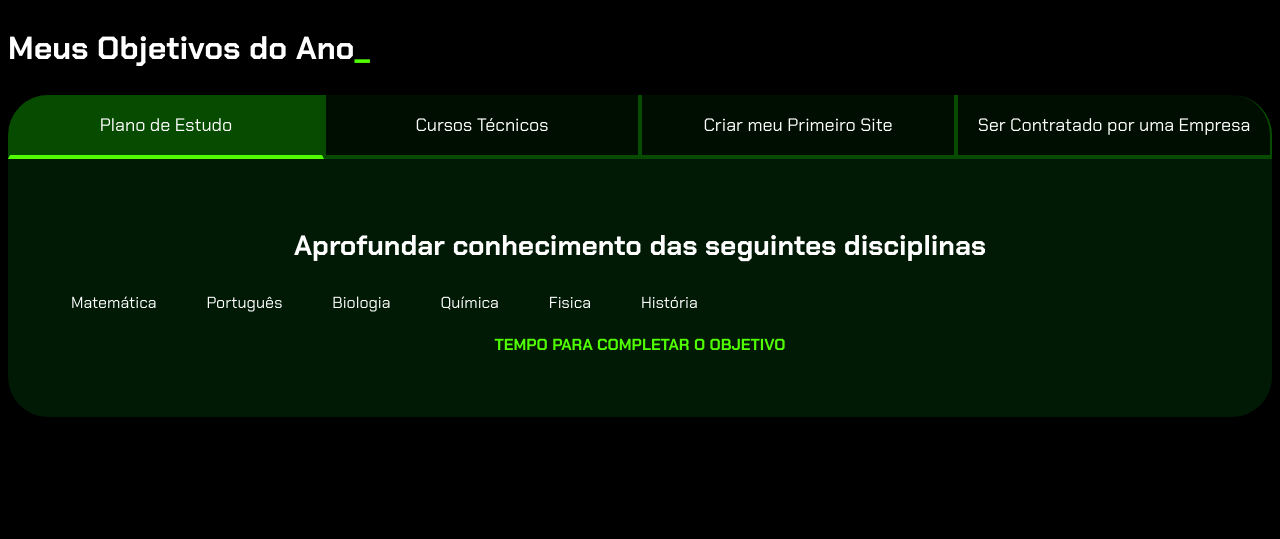
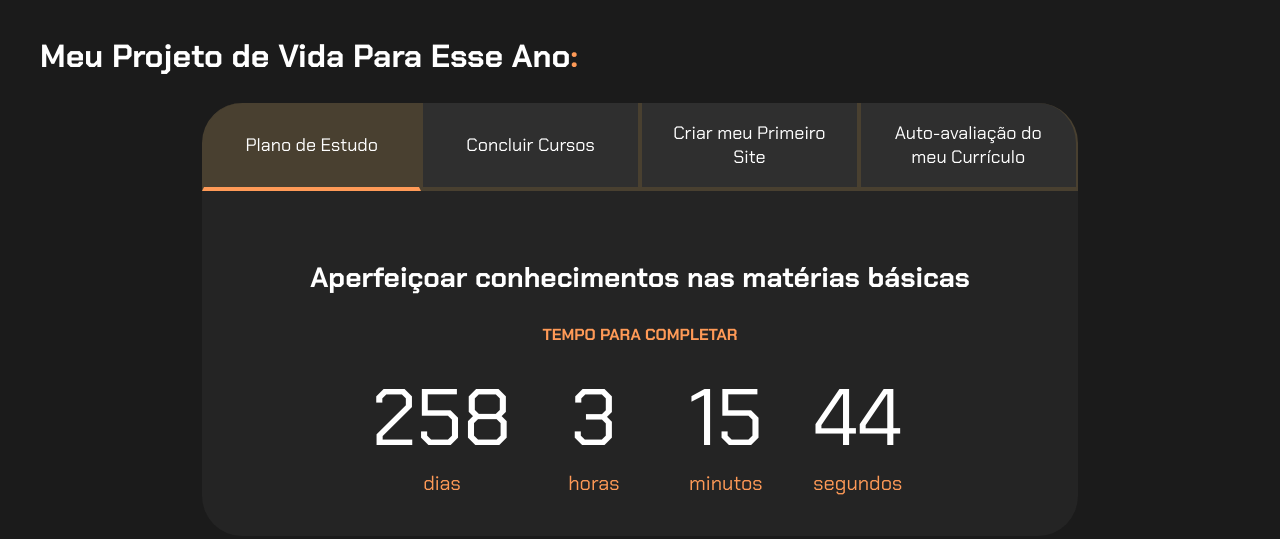
Before and after one commit to EduardoMoro1/3-b-site-de-espectativas, a plain HTML site: page index.html in a window 1280 px wide. Drawn offline with Linux system fonts and the light colour scheme.

Commit message:
Checkpoint final dia 21/03

```diff
--- a/index.html
+++ b/index.html
@@ -1,70 +1,121 @@
-<!----------------------------------------------------------------------------------------------------->
 <!DOCTYPE html>
 <html lang="pt-br">
+
 <head>
     <meta charset="UTF-8">
-    <meta http-equiv="X-UA-Compatible" content="IE=edge">
     <meta name="viewport" content="width=device-width, initial-scale=1.0">
-    <title>projetos-de-vida</title>
+    <title>Projeto de Vida</title>
     <link rel="stylesheet" href="style.css">
 </head>
-<!----------------------------------------------------------------------------------------------------->
+<!-- __________________________________________________________________________________________________________________________ -->
 <body>
-    <section class="conteudo principal">
-    <h2 class="titulo-principal">Meus Objetivos do Ano<span>_</span></h2>
+    <section class="conteudo-principal">
+        <h2 class="titulo-principal">Meu Projeto de Vida Para Esse Ano<span>:</span></h2>
+        <div class="conteudo">
             <div class="botoes">
                 <button class="botao ativo">Plano de Estudo</button>
-        <button class="botao">Cursos Técnicos</button>
+                <button class="botao">Concluir Cursos</button>
                 <button class="botao">Criar meu Primeiro Site</button>
-        <button class="botao">Ser Contratado por uma Empresa</button>
+                <button class="botao">Auto-avaliação do meu Currículo</button>
             </div>
-<!----------------------------------------------------------------------------------------------------->
-<div class="conteudo">
-    <div class="aba-conteudo-ativo">
-        <h3 class="aba-conteudo-titulo-principal">Aprofundar conhecimento das seguintes disciplinas</h3>
-            <div class="lista-plano">
-                <p class="lista-plano-itens">Matemática
-                <p class="lista-plano-itens">Português</p>
-                <p class="lista-plano-itens">Biologia</p>
-                <p class="lista-plano-itens">Química</p>
-                <p class="lista-plano-itens">Fisica</p>
-                <p class="lista-plano-itens">História</p>
-            <h4 class="titulo-primario">Tempo para completar o objetivo</h4>
+<!-- __________________________________________________________________________________________________________________________ -->
+            <div class="abas-textos">
+                <div class="aba-conteudo ativo">
+                    <h3 class="aba-conteudo-titulo-principal">Aperfeiçoar conhecimentos nas matérias básicas</h3>
+                    <h4 class="aba-conteudo-titulo-secundario">Tempo para completar</h4>
+                    <div class="contador">
+                        <div class="contador-digito">
+                            <p class="contador-digito-numero" id="dias0"></p>
+                            <p class="contador-digito-texto">dias</p>
                         </div>
+                        <div class="contador-digito">
+                            <p class="contador-digito-numero" id="horas0"></p>
+                            <p class="contador-digito-texto">horas</p>
                         </div>
-<!----------------------------------------------------------------------------------------------------->
-    <div class="aba-conteudo">
-        <h3 class="aba-conteudo-titulo-secundario">Cursos técnicos que desejo realizar</h3>
-            <div class="lista-cursos">
-                <p class="lista-curso-itens">Curso de Análise de Dados</p>
-                <p class="lista-curso-itens">Finalizar o Curso de Inglês</p>
-                <h4 class="titulo-secundario">Tempo para completar o objetivo</h4>
+                        <div class="contador-digito">
+                            <p class="contador-digito-numero" id="min0"></p>
+                            <p class="contador-digito-texto">minutos</p>
                         </div>
-    </div>
-<!----------------------------------------------------------------------------------------------------->
-    <div class="aba-conteudo">
-        <h3 class="aba-conteudo-titulo-terciario">Espectativas para meu primeiro site</h3>
-            <div class="lista-espectativas">
-                <p class="lista-espectativas-itens">Site Responsivo</p>
-                <p class="lista-espectativas-itens">Agradavel aos olhos</p>
-                <p class="lista-espectativas-itens">Contenha tudo o que eu quiser</p>
-                <h4 class="titulo-terciario">Tempo para completar o objetivo</h4>
-            </div>
-    </div>
-<!----------------------------------------------------------------------------------------------------->
-    <div class="aba-conteudo">
-        <h3 class="aba-conteudo-titulo-quartenario">Meus critérios pessoais para ser contratado</h3>
-            <div class="lista-empresas">
-                <p class="lista-empresa-itens">Certificados dos cursos citados</p>
-                <p class="lista-empresa-itens">Conhecimento de todas as áreas que serão abordadas</p>
-                <p class="lista-empresa-itens">Faculdade completa</p>
-                <h4 class="titulo-quartenario">Tempo para completar o objetivo</h4>
+                        <div class="contador-digito">
+                            <p class="contador-digito-numero" id="seg0"></p>
+                            <p class="contador-digito-texto">segundos</p>
                         </div>
                     </div>
                 </div>
-<!----------------------------------------------------------------------------------------------------->
+<!-- __________________________________________________________________________________________________________________________ -->
+                <div class="aba-conteudo">
+                    <h3 class="aba-conteudo-titulo-principal">Finalizar meu Curso de Inglês e Programação</h3>
+                    <h4 class="aba-conteudo-titulo-secundario">Tempo para completar</h4>
+                    <div class="contador">
+                        <div class="contador-digito">
+                            <p class="contador-digito-numero" id="dias1"></p>
+                            <p class="contador-digito-texto">dias</p>
+                        </div>
+                        <div class="contador-digito">
+                            <p class="contador-digito-numero" id="horas1"></p>
+                            <p class="contador-digito-texto">horas</p>
+                        </div>
+                        <div class="contador-digito">
+                            <p class="contador-digito-numero" id="min1"></p>
+                            <p class="contador-digito-texto">minutos</p>
+                        </div>
+                        <div class="contador-digito">
+                            <p class="contador-digito-numero" id="seg1"></p>
+                            <p class="contador-digito-texto">segundos</p>
+                        </div>
+                    </div>
+                </div>
+<!-- __________________________________________________________________________________________________________________________ -->
+                <div class="aba-conteudo">
+                    <h3 class="aba-conteudo-titulo-principal">Criar um Site Responsivo, Organizado, Funcional e Bonito</h3>
+                    <h4 class="aba-conteudo-titulo-secundario">Tempo para completar</h4>
+                    <div class="contador">
+                        <div class="contador-digito">
+                            <p class="contador-digito-numero" id="dias2"></p>
+                            <p class="contador-digito-texto">dias</p>
+                        </div>
+                        <div class="contador-digito">
+                            <p class="contador-digito-numero" id="horas2"></p>
+                            <p class="contador-digito-texto">horas</p>
+                        </div>
+                        <div class="contador-digito">
+                            <p class="contador-digito-numero" id="min2"></p>
+                            <p class="contador-digito-texto">minutos</p>
+                        </div>
+                        <div class="contador-digito">
+                            <p class="contador-digito-numero" id="seg2"></p>
+                            <p class="contador-digito-texto">segundos</p>
+                        </div>
+                    </div>
+                </div>
+<!-- __________________________________________________________________________________________________________________________ -->
+                <div class="aba-conteudo">
+                    <h3 class="aba-conteudo-titulo-principal">Precisa ter Todos os Cursos Completos com Certificado</h3>
+                    <h4 class="aba-conteudo-titulo-secundario">Tempo para completar</h4>
+                    <div class="contador">
+                        <div class="contador-digito">
+                            <p class="contador-digito-numero" id="dias3"></p>
+                            <p class="contador-digito-texto">dias</p>
+                        </div>
+                        <div class="contador-digito">
+                            <p class="contador-digito-numero" id="horas3"></p>
+                            <p class="contador-digito-texto">horas</p>
+                        </div>
+                        <div class="contador-digito">
+                            <p class="contador-digito-numero" id="min3"></p>
+                            <p class="contador-digito-texto">minutos</p>
+                        </div>
+                        <div class="contador-digito">
+                            <p class="contador-digito-numero" id="seg3"></p>
+                            <p class="contador-digito-texto">segundos</p>
+                        </div>
+                    </div>
+                </div>
+            </div>
+        </div>
+<!-- __________________________________________________________________________________________________________________________ -->
     </section>
     <script src="main.js"></script>
+</body>
 
-</body>
 </html>
--- a/main.js
+++ b/main.js
@@ -1,12 +1,58 @@
-const botoes = document.querySelectorAll(".botao")
+const botoes = document.querySelectorAll(".botao");
+const conteudo = document.querySelectorAll(".aba-conteudo");
 
-    for(let i=0;i <botoes.length;i++){
-        botoes[i].onclick = function(){
+for (let i = 0; i < botoes.length; i++) {
+    botoes[i].onclick = function () {
 
-            for(let j=0;j<botoes.length;j++){
-                botoes[j].classList.remove("ativo")
-            }
-            botoes[i].classList.add("ativo");
+        for (let j = 0; j < botoes.length; j++) {
+            botoes[j].classList.remove("ativo");
+            conteudo[j].classList.remove("ativo");
         }
-        console.log();
+
+        botoes[i].classList.add("ativo");
+        conteudo[i].classList.add("ativo");
     }
+}
+
+const contadores = document.querySelectorAll(".contador");
+const tempoObjetivo1 = new Date("2024-12-05T00:00:00");
+const tempoObjetivo2 = new Date("2024-12-05T00:00:00");
+const tempoObjetivo3 = new Date("2024-12-30T00:00:00");
+const tempoObjetivo4 = new Date("2024-12-01T00:00:00");
+
+const tempos = [tempoObjetivo1,tempoObjetivo2,tempoObjetivo3,tempoObjetivo4];
+
+
+function calculaTempo(tempoObjetivo) {
+    let tempoAtual = new Date();
+    let tempoFinal = tempoObjetivo - tempoAtual;
+    let segundos = Math.floor(tempoFinal / 1000);
+    let minutos = Math.floor(segundos / 60);
+    let horas = Math.floor(minutos / 60);
+    let dias = Math.floor(horas / 24);
+
+    segundos %= 60;
+    minutos %= 60;
+    horas %= 24;
+    if (tempoFinal > 0){
+        return [dias,horas,minutos,segundos];
+    } else {
+        return [0,0,0,0];
+    }
+}
+
+function atualizaCronometro(){
+    for (let i=0; i<contadores.length;i++){
+        document.getElementById("dias"+i).textContent = calculaTempo(tempos[i])[0];
+        document.getElementById("horas"+i).textContent = calculaTempo(tempos[i])[1];
+        document.getElementById("min"+i).textContent = calculaTempo(tempos[i])[2];
+        document.getElementById("seg"+i).textContent = calculaTempo(tempos[i])[3];
+    }
+}
+
+function comecaCronometro(){
+    atualizaCronometro();
+    setInterval(atualizaCronometro,1000);
+}
+
+comecaCronometro();
--- a/style.css
+++ b/style.css
@@ -1,22 +1,22 @@
 @import url('https://fonts.googleapis.com/css2?family=Chakra+Petch:wght@400;700&display=swap');
 
-:root{
-    --cor-de-fundo: #000000;
-    --cor-de-contraste: #51ff00;
+:root {
+    --cor-de-fundo: #1b1b1b;
+    --verde: #ff9a57;
     --branco: #FFFFFF;
-    --botao-ativo: #074b00;
-    --botao-inativo: rgba(1, 29, 3, 0.5);
-    --texto-fundo: rgba(2, 36, 7, 0.74);
+    --botao-ativo: #494030;
+    --botao-inativo: rgba(68, 68, 68, 0.5);
+    --texto-fundo: rgba(58, 58, 58, 0.3);
 }
 
-body{
+body {
     background-color: var(--cor-de-fundo);
     color: var(--branco);
-    font-family: 'Chakra Petch','Sans Serif';
-
+    font-family: 'Chakra Petch', sans-serif;
 }
 
-.conteudo-principal{
+
+.conteudo-principal {
     display: flex;
     flex-direction: column;
     justify-content: center;
@@ -26,19 +26,21 @@ body{
     margin: 0 auto;
 }
 
-.titulo-principal{
+
+.titulo-principal {
     text-align: left;
     width: 100%;
     font-size: 32px;
 }
 
-.titulo-principal span{
-    color: var(--cor-de-contraste);
 
+.titulo-principal span {
+    color: var(--verde);
 }
 
-.botao{
-    font-family: 'Chakra Petch','Sans Serif';
+
+.botao {
+    font-family: 'Chakra Petch', sans-serif;
     background-color: var(--botao-inativo);
     color: var(--branco);
     display: flex;
@@ -53,62 +55,39 @@ body{
     border-top: none;
 }
 
-.ativo{
-    background-color: var(--botao-ativo);
-    border-bottom: 4px solid var(--cor-de-contraste);
-}
 
-.botao:first-child{
+.botao:first-child {
     border-radius: 40px 40px 0 0;
 }
 
-.botoes{
+
+.botoes {
     display: block;
 }
 
-.aba-conteudo{
-    display: none;
-    background-color:var(--texto-fundo);
+
+.botao.ativo{
+    background-color: var(--botao-ativo);
+    border-bottom: 4px solid var(--verde);
+}
+
+
+.abas-textos{
+    background-color: var(--texto-fundo);
     padding: 40px;
     border-radius: 0 0 40px 40px;
 }
 
-.aba-conteudo-ativo{
-    background-color:var(--texto-fundo);
-    padding: 40px;
-    border-radius: 0 0 40px 40px;
-    display: block;
-}
 
-.lista-plano-itens{
-    align-items: center;
-    display: inline;
-    padding: 23px;
-}
-
-.lista-curso-itens{
-    display: inline;
-    padding: 23px;
-}
-
-.lista-espectativas-itens{
-    display: inline;
-    padding: 23px;
-}
-
-.lista-empresa-itens{
-    display: inline;
-    padding: 23px;
-    text-align: center;
+.aba-conteudo.ativo{
+    display:block;
 }
 
 
+.aba-conteudo{
+    display: none;
+}
 
-.titulo-primario{
-    text-align: center;
-    color: #51ff00;
-    text-transform: uppercase;
-}
 
 .aba-conteudo-titulo-principal{
     font-size: 28px;
@@ -116,33 +95,52 @@ body{
 }
 
 
-
 .aba-conteudo-titulo-secundario{
-    font-size: 28px;
     text-align: center;
+    color: var(--verde);
+    text-transform: uppercase;
 }
 
 
-.aba-conteudo-titulo-terciario{
-    font-size: 28px;
-    text-align: center;
+.contador{
+    display:flex;
+    justify-content: center;
+    flex-wrap: wrap;
 }
 
 
-.aba-conteudo-titulo-quartenario{
-    font-size: 28px;
+.contador-digito{
+    padding: 0 16px;
     text-align: center;
+    min-width: 100px;
 }
 
+
+.contador-digito-numero{
+    font-size: 80px;
+    margin: 0;
+
+}
+
+
+.contador-digito-texto{
+    color: var(--verde);
+    font-size: 20px;
+    margin: 0;
+
+}
+
+
 @media screen and (min-width: 768px) {
-    .botoes{
-        display:flex ;
+    .botoes {
+        display: flex;
     }
-    .botao:first-child{
+
+    .botao:first-child {
         border-radius: 40px 0 0 0;
     }
-    .botao:last-child{
-        border-radius: 0px 40px 0 0 ;
+
+    .botao:last-child {
+        border-radius: 0 40px 0 0;
     }
-
 }
```
Lines whose indentation alone changed are shown as unchanged.
